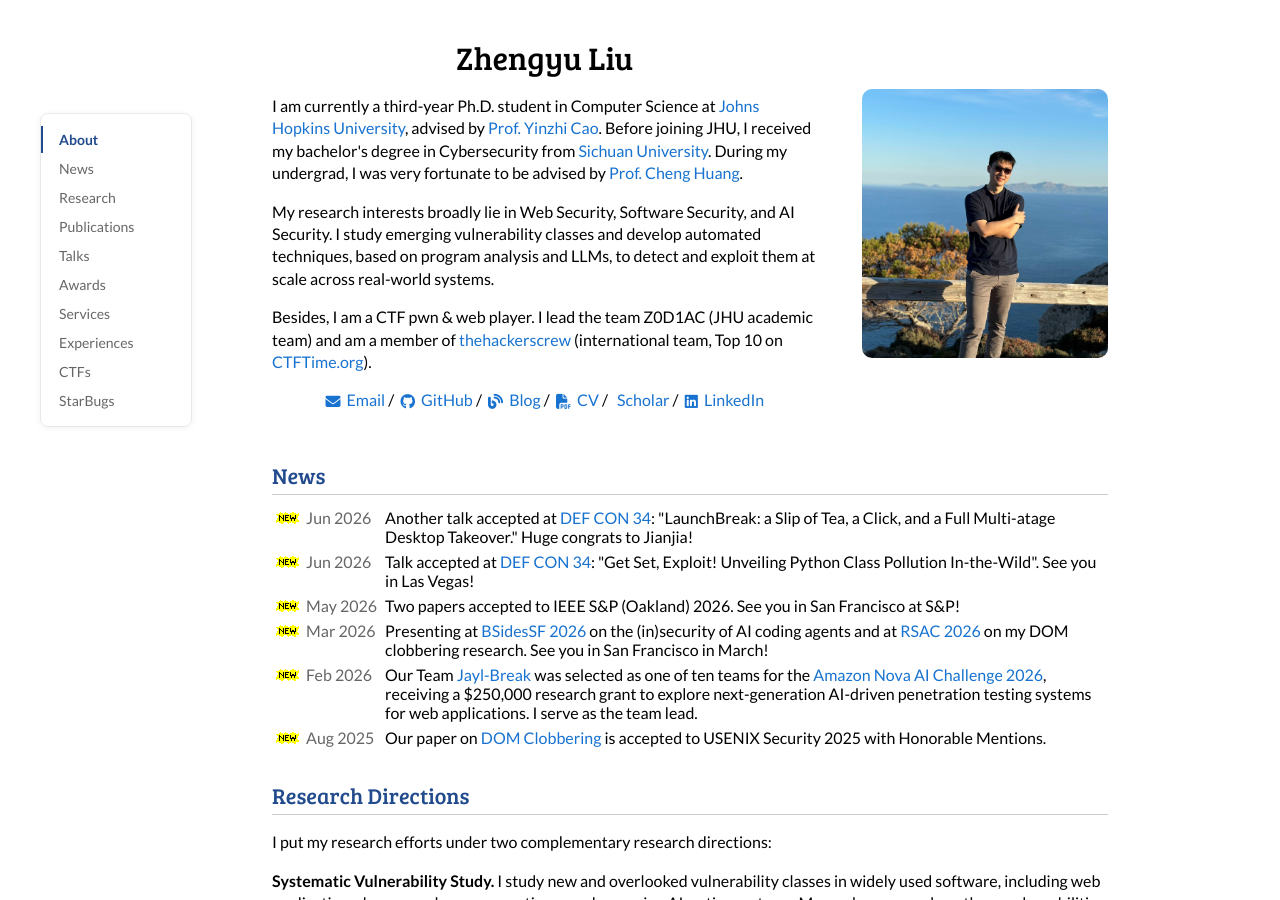
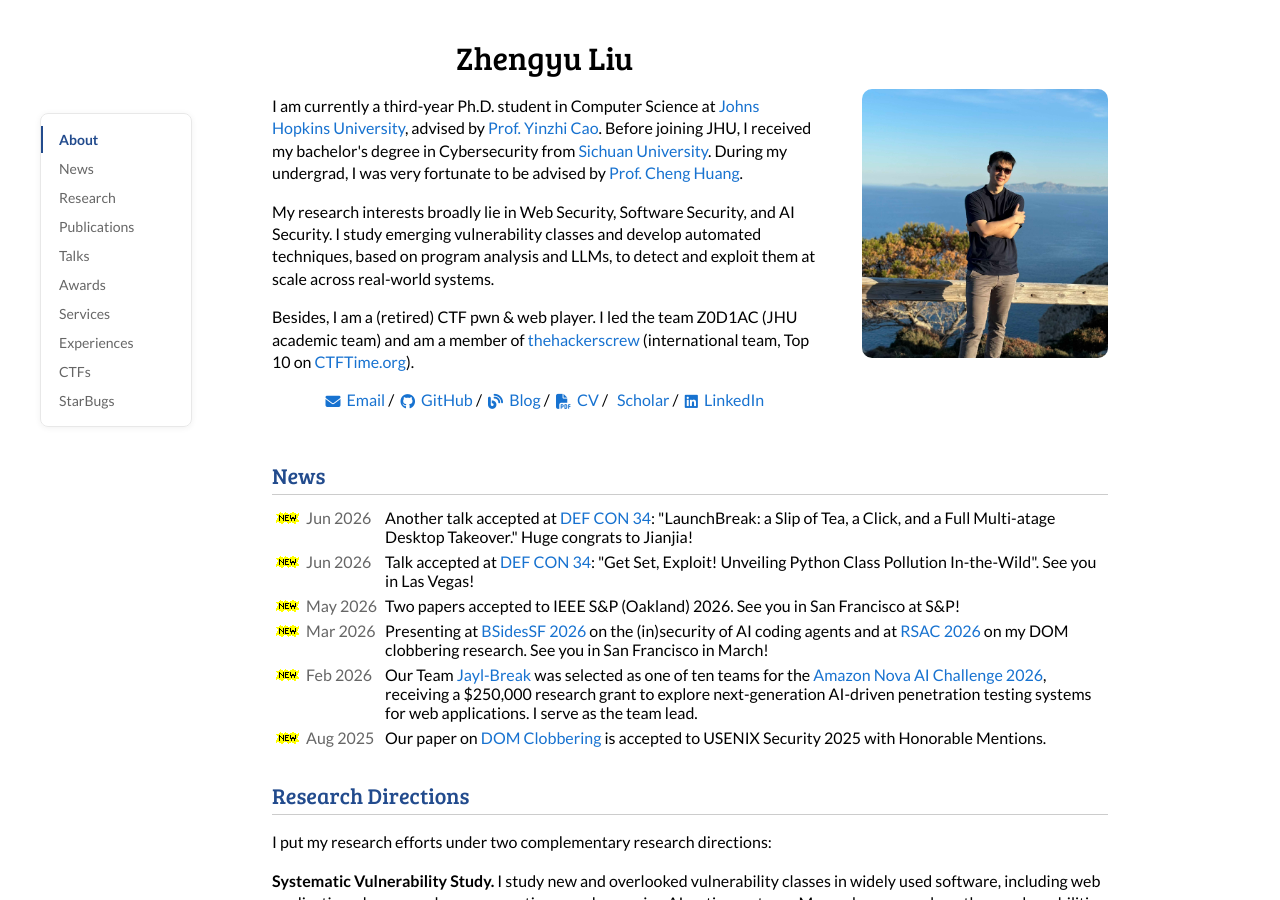
Before and after one commit to jackfromeast/jackfromeast.github.io, a Jekyll site: the page built from _posts/2026-09-17-Minnie.md, in a window 1280 px wide and 900 px high. Built offline with Jekyll 4.4.1, drawn with Linux system fonts in a browser that asks for light colours; a style sheet for code colours, icons or effects is not loaded.

Commit message:
Update CTF team status and leadership role

```diff
--- a/_layouts/default.html
+++ b/_layouts/default.html
@@ -67,7 +67,7 @@
                 My research interests broadly lie in Web Security, Software Security, and AI Security. I study emerging vulnerability classes and develop automated techniques, based on program analysis and LLMs, to detect and exploit them at scale across real-world systems.
               </p>
               <p>
-                Besides, I am a CTF pwn & web player. I lead the team Z0D1AC (JHU academic team) and am a member of <a href="https://www.thehackerscrew.team/members">thehackerscrew</a> (international team, Top 10 on <a href="https://ctftime.org/">CTFTime.org</a>).
+                Besides, I am a (retired) CTF pwn & web player. I led the team Z0D1AC (JHU academic team) and am a member of <a href="https://www.thehackerscrew.team/members">thehackerscrew</a> (international team, Top 10 on <a href="https://ctftime.org/">CTFTime.org</a>).
               </p>
               <p style="text-align:center" class="social-links">
                 <a href="https://mailhide.io/e/zmIXSlvn" onclick="popup=window.open('https://mailhide.io/e/zmIXSlvn','mailhidepopup','width=580,height=635'); return false;"><i class="fas fa-envelope"></i> Email</a>&nbsp;/&nbsp;
```
